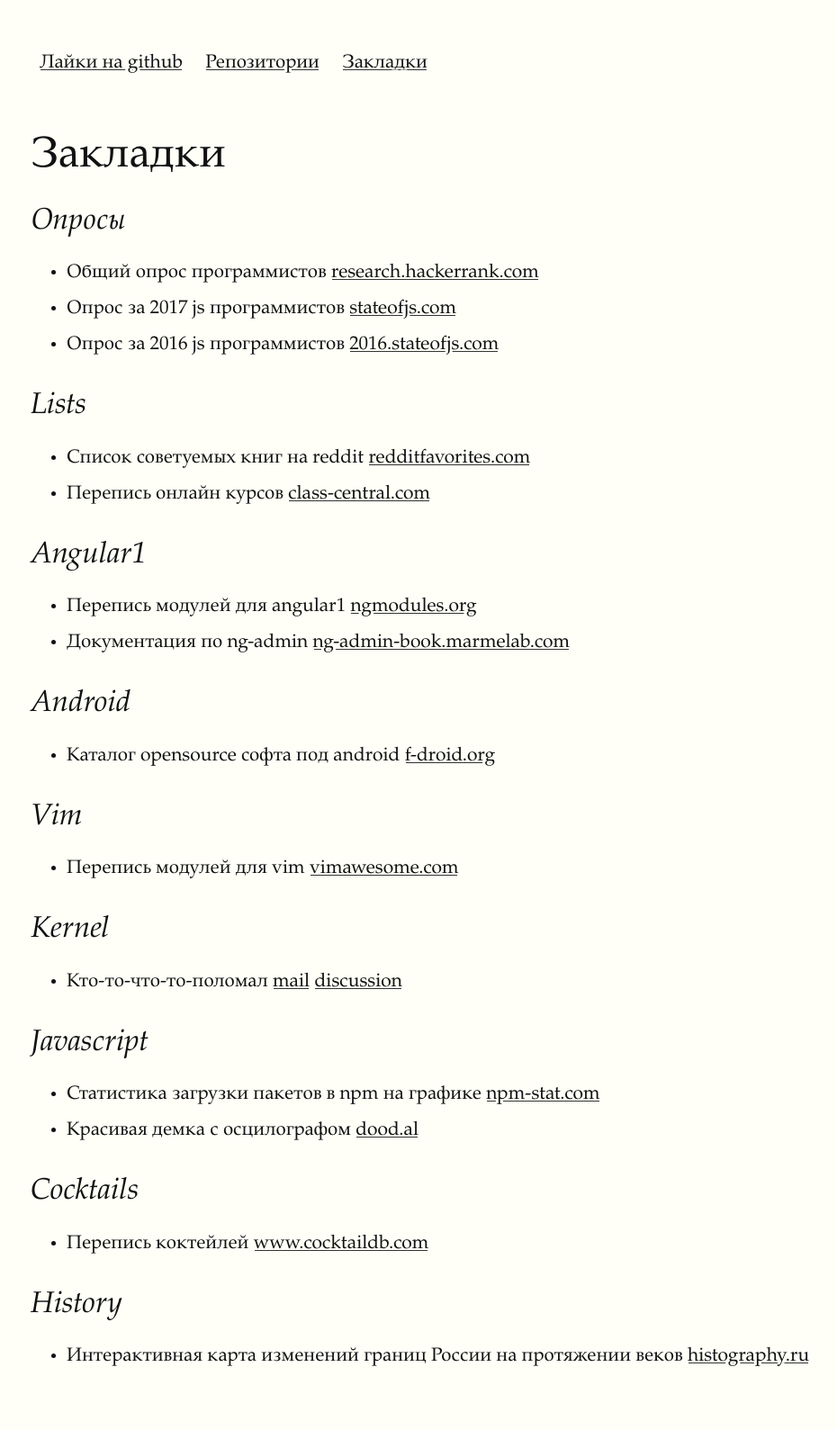
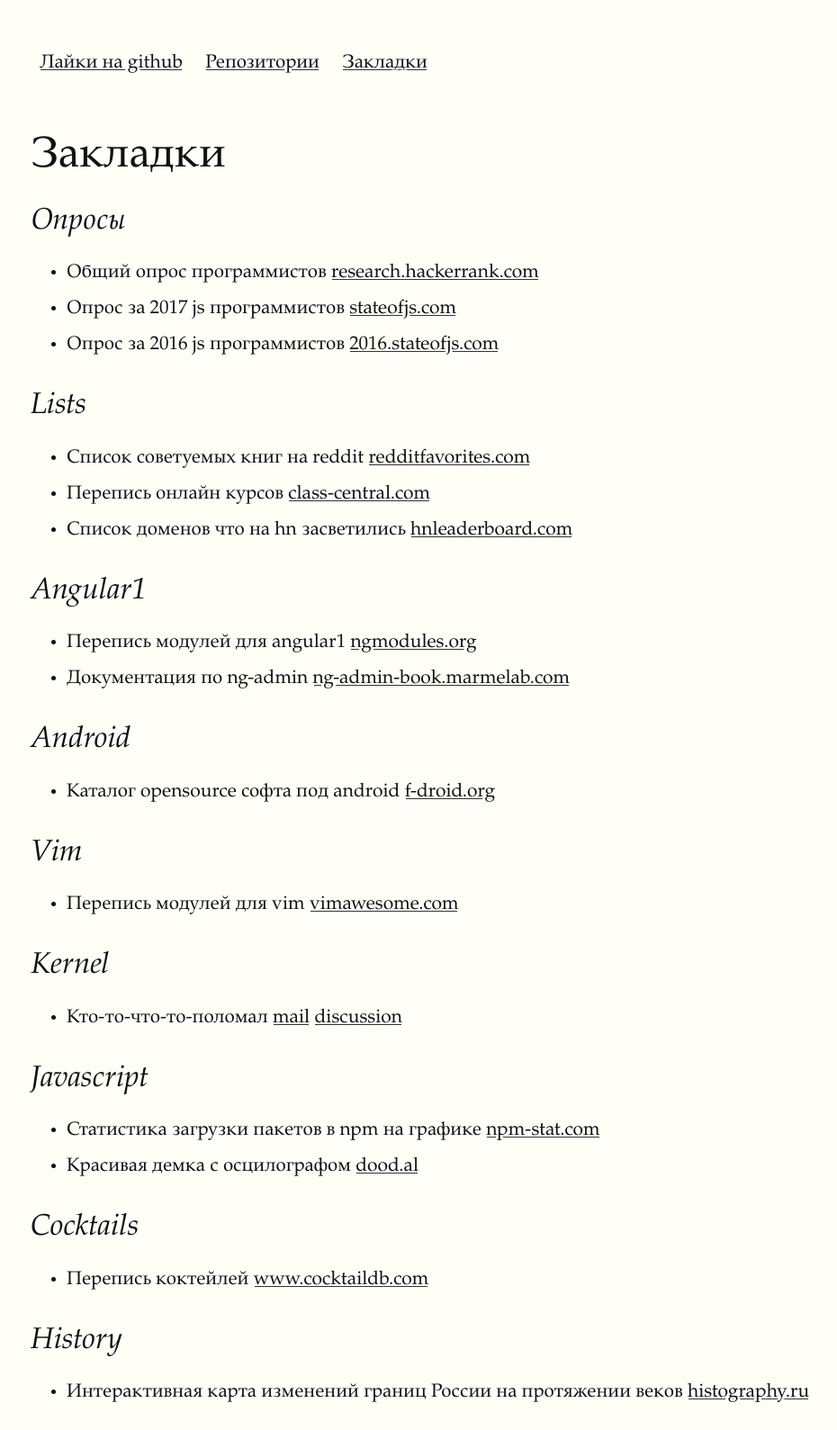
Before and after one commit to Bubujka/my, a Jekyll site: the page built from links.md, in a window 1280 px wide. Shown: the whole page at 90% size, without its empty margins (126-1056 px from the left). Built offline with Jekyll 4.4.1, drawn with Linux system fonts in a browser that asks for light colours; before the commit the page ends 1549 px from its top, so only the background shows below that.

Commit message:
Мелочёвка

```diff
--- a/links.md
+++ b/links.md
@@ -10,6 +10,7 @@ title: Закладки
 ## Lists
 - Список советуемых книг на reddit [redditfavorites.com](https://redditfavorites.com/)
 - Перепись онлайн курсов [class-central.com](http://class-central.com)
+- Список доменов что на hn засветились [hnleaderboard.com](https://hnleaderboard.com/)
 
 ## Angular1
 - Перепись модулей для angular1 [ngmodules.org](http://ngmodules.org)
```
